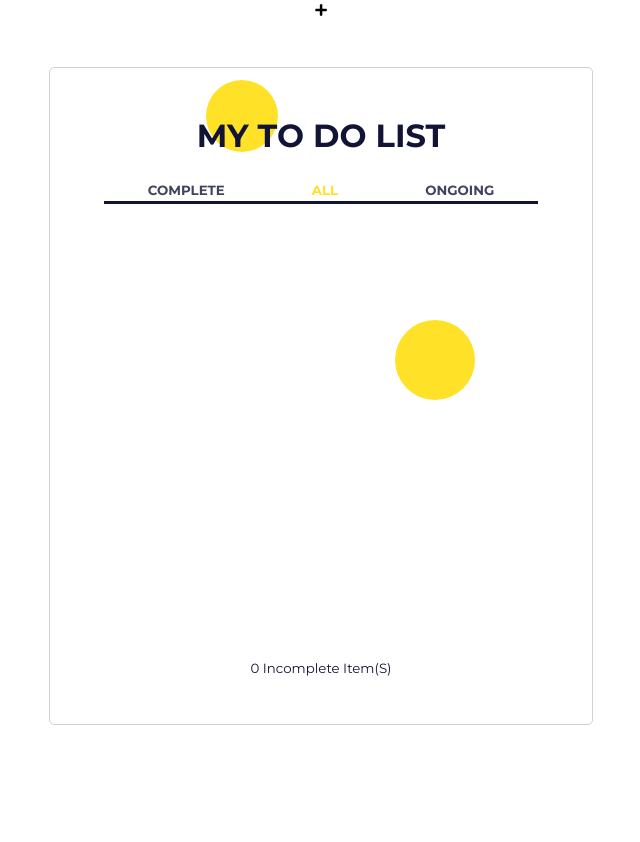
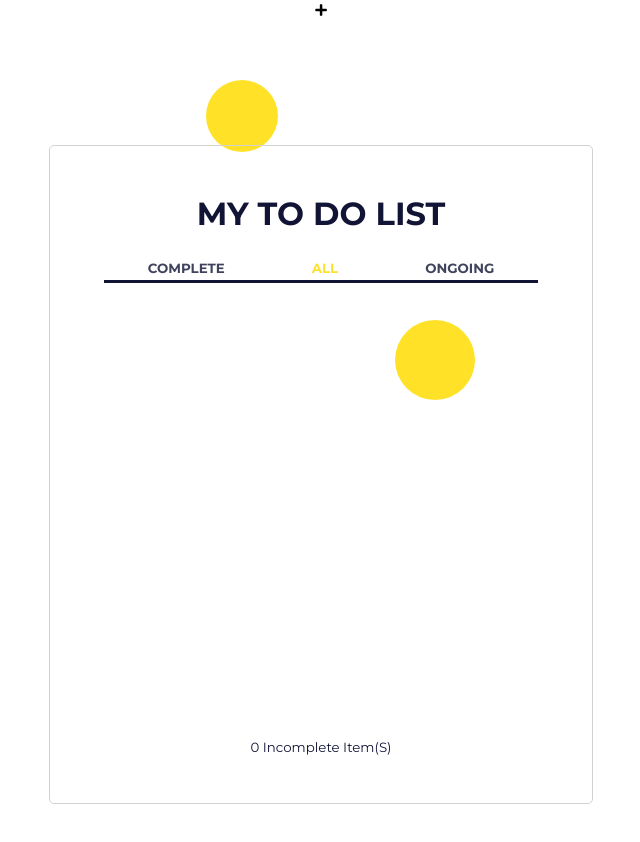
Before and after one commit to chevtong/intro-react, a React (Create React App) app: page / in a window 1280 px wide. Shown: the top 842 px of the page, without its empty margins (319-959 px from the left). Before the commit the page ends 800 px from the top, so only its background shows below. Built offline with nearby package versions, Linux system fonts and the light colour scheme.

Commit message:
Add toggle add new item section

```diff
--- a/src/App.css
+++ b/src/App.css
@@ -183,7 +183,13 @@ input[type="checkbox"]:checked:after {
   border-radius: 5px;;
   margin: 3rem;
   padding: 3rem 0;
-  transition: all .3s ease-in-out;
+  transition: all .5s ease-in-out;
+}
+.not-active-form{
+  opacity: 0;
+  /* display: hidden; */
+  transition: all .5s ease-in-out;
+
 }
 .edit-template{
     margin: 2rem 0;
--- a/src/App.js
+++ b/src/App.js
@@ -36,11 +36,6 @@ function App() {
     window.localStorage.setItem(LSKEY, JSON.stringify(todos));
   }, [todos]);
 
-  const addTodoHandler = () =>{
-    //console.log(isAdding)
-    setIsAdding(isAdding? false : true)
-
-  }
 
 
 
@@ -51,15 +46,14 @@ function App() {
       <div className="circle2"></div>
 
 
-      <button type="submit" className="newtodo-btn" onClick={addTodoHandler}>
-        <i className="fas fa-plus"></i>
-      </button>
+
       <Form
         //need to pass the props to the components, so we can use inside it
         todos={todos}
         setTodos={setTodos}
         isAdding={isAdding}
         setIsAdding={setIsAdding}
+
       />
 
       <List
--- a/src/components/Form.js
+++ b/src/components/Form.js
@@ -2,7 +2,7 @@ import React, { useRef } from "react";
 import { v4 as uuidv4 } from "uuid";
 
 //get the props from App.js, will need both todos and setTodos here
-const Form = ({ todos, setTodos, isAdding, setIsAdding }) => {
+const Form = ({ todos, setTodos, isAdding,setIsAdding}) => {
 
   //useRef can take the entry of the input
   const inputRef = useRef();
@@ -24,8 +24,20 @@ const Form = ({ todos, setTodos, isAdding, setIsAdding }) => {
     inputRef.current.value = null;
   };
 
-  const addingTemplate = (
-    <div className="form">
+  const addTodoHandler = () =>{
+    //console.log(isAdding)
+    setIsAdding(isAdding? false : true)
+
+  }
+
+
+
+  return (
+    <div>
+    <button type="submit" className="newtodo-btn" onClick={addTodoHandler}>
+    <i className="fas fa-plus"></i>
+  </button>
+    <div className={isAdding ? 'form': 'not-active-form'} >
 
 
       <h2>ADD A NEW ONE</h2>
@@ -44,14 +56,6 @@ const Form = ({ todos, setTodos, isAdding, setIsAdding }) => {
 
 
     </div>
-  )
-
-
-
-
-  return (
-    <div>
-    {isAdding ? addingTemplate : ""}
     </div>
 
   );
```
